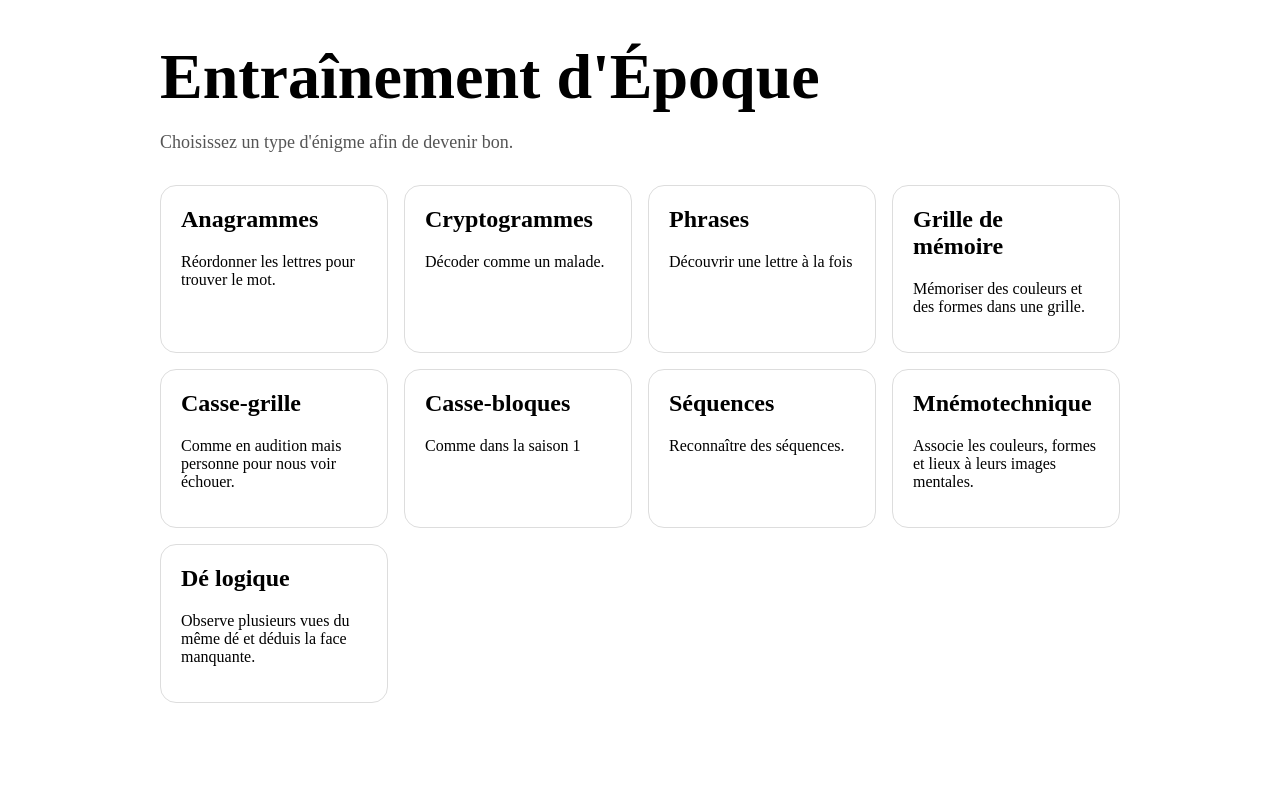
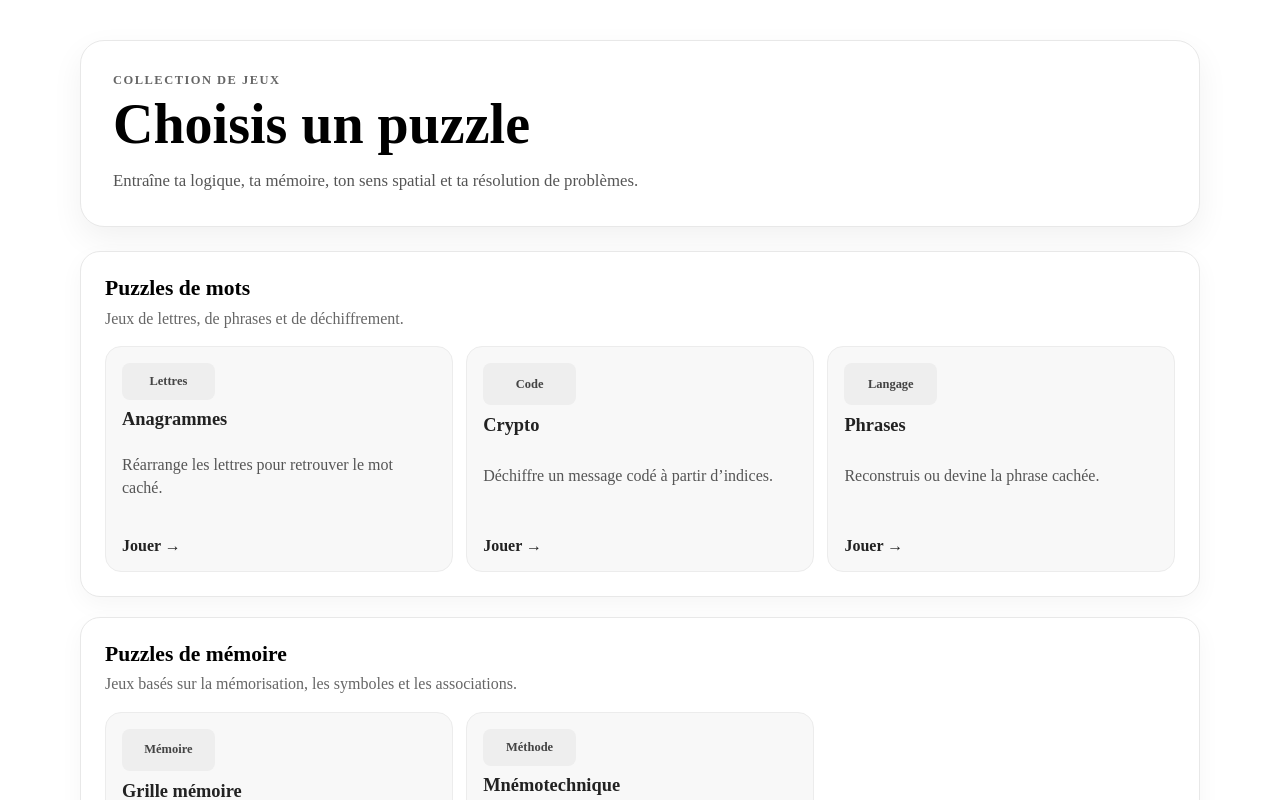
Before and after one commit to madmoune/epoque, an Angular app: page / in a window 1280 px wide. Shown: the top 800 px of the page. Built offline with nearby package versions, Linux system fonts and the light colour scheme.

Commit message:
Refact home.

```diff
--- a/src/app/pages/home/home.page.html
+++ b/src/app/pages/home/home.page.html
@@ -1,16 +1,41 @@
-<main class="page">
+<main class="home-page">
     <section class="hero">
-        <h1>Entraînement d'Époque</h1>
-        <p>Choisissez un type d'énigme afin de devenir bon.</p>
+        <p class="eyebrow">Collection de jeux</p>
+        <h1>Choisis un puzzle</h1>
+        <p class="hero-text">
+            Entraîne ta logique, ta mémoire, ton sens spatial et ta résolution de problèmes.
+        </p>
     </section>
 
-    <section class="puzzle-grid" aria-label="Puzzle types">
-        @for (puzzle of puzzleTypes; track puzzle.title) {
-        <a class="puzzle-card" [routerLink]="puzzle.route" [class.disabled]="!puzzle.isAvailable"
-            [attr.aria-disabled]="!puzzle.isAvailable">
-            <h2>{{ puzzle.title }}</h2>
-            <p>{{ puzzle.description }}</p>
-        </a>
+    <section class="category-list" aria-label="Catégories de puzzles">
+        @for (category of categories; track category.title) {
+        <section class="category-card">
+            <div class="category-header">
+                <h2>{{ category.title }}</h2>
+                <p>{{ category.description }}</p>
+            </div>
+
+            @if (category.puzzles.length > 0) {
+            <div class="puzzle-grid">
+                @for (puzzle of category.puzzles; track puzzle.route) {
+                <a class="puzzle-card" [routerLink]="puzzle.route">
+                    @if (puzzle.tag) {
+                    <span class="puzzle-tag">{{ puzzle.tag }}</span>
+                    }
+
+                    <h3>{{ puzzle.title }}</h3>
+                    <p>{{ puzzle.description }}</p>
+
+                    <span class="play-link">Jouer →</span>
+                </a>
+                }
+            </div>
+            } @else {
+            <div class="empty-category">
+                {{ category.emptyText }}
+            </div>
+            }
+        </section>
         }
     </section>
 </main>
--- a/src/app/pages/home/home.page.scss
+++ b/src/app/pages/home/home.page.scss
@@ -1,46 +1,163 @@
-.page {
-    max-width: 960px;
+.home-page {
+    max-width: 1120px;
     margin: 0 auto;
     padding: 2rem;
 }
 
 .hero {
-    margin-bottom: 2rem;
+    padding: 2rem;
+    border: 1px solid #e8e8e8;
+    border-radius: 1.5rem;
+    background: #fff;
+    box-shadow: 0 0.75rem 2rem rgb(0 0 0 / 6%);
+}
 
-    h1 {
-        font-size: clamp(2rem, 5vw, 4rem);
+.eyebrow {
+    margin: 0 0 0.5rem;
+    text-transform: uppercase;
+    letter-spacing: 0.12em;
+    font-size: 0.78rem;
+    color: #666;
+    font-weight: 800;
+}
+
+h1 {
+    margin: 0;
+    font-size: clamp(2rem, 5vw, 3.5rem);
+    line-height: 1;
+}
+
+.hero-text {
+    max-width: 680px;
+    margin: 1rem 0 0;
+    color: #555;
+    font-size: 1.05rem;
+    line-height: 1.55;
+}
+
+.category-list {
+    display: grid;
+    gap: 1.25rem;
+    margin-top: 1.5rem;
+}
+
+.category-card {
+    padding: 1.5rem;
+    border: 1px solid #e8e8e8;
+    border-radius: 1.25rem;
+    background: #fff;
+    box-shadow: 0 0.5rem 1.5rem rgb(0 0 0 / 4%);
+}
+
+.category-header {
+    margin-bottom: 1rem;
+
+    h2 {
         margin: 0;
+        font-size: 1.35rem;
     }
 
     p {
-        font-size: 1.125rem;
-        color: #555;
+        margin: 0.35rem 0 0;
+        color: #666;
+        line-height: 1.45;
     }
 }
 
 .puzzle-grid {
     display: grid;
-    grid-template-columns: repeat(auto-fit, minmax(220px, 1fr));
-    gap: 1rem;
+    grid-template-columns: repeat(3, minmax(0, 1fr));
+    gap: 0.85rem;
 }
 
 .puzzle-card {
-    display: block;
-    padding: 1.25rem;
-    border: 1px solid #ddd;
+    display: grid;
+    gap: 0.6rem;
+    min-height: 12rem;
+    padding: 1rem;
+    border: 1px solid #ececec;
     border-radius: 1rem;
+    background: #f8f8f8;
+    color: #222;
     text-decoration: none;
-    color: inherit;
     transition:
-        transform 150ms ease,
-        box-shadow 150ms ease;
+        transform 160ms ease,
+        border-color 160ms ease,
+        background 160ms ease,
+        box-shadow 160ms ease;
 
-    &:hover {
-        transform: translateY(-2px);
-        box-shadow: 0 0.75rem 2rem rgb(0 0 0 / 8%);
+    h3 {
+        margin: 0;
+        font-size: 1.15rem;
     }
 
-    h2 {
-        margin-top: 0;
+    p {
+        margin: 0;
+        color: #555;
+        line-height: 1.4;
+    }
+
+    &:hover,
+    &:focus-visible {
+        transform: translateY(-2px);
+        border-color: #222;
+        background: #fff;
+        box-shadow: 0 0.75rem 1.5rem rgb(0 0 0 / 8%);
+        outline: none;
     }
 }
+
+.puzzle-tag {
+    display: inline-flex;
+    align-items: center;
+    justify-content: center;
+    justify-self: start;
+    min-width: 4.5rem;
+    padding: 0.25rem 0.65rem;
+    border-radius: 0.5rem;
+    background: #eeeeee;
+    color: #444;
+    font-size: 0.78rem;
+    font-weight: 800;
+    line-height: 1.2;
+}
+
+.play-link {
+    align-self: end;
+    margin-top: auto;
+    font-weight: 800;
+}
+
+.empty-category {
+    padding: 1rem;
+    border: 1px dashed #d6d6d6;
+    border-radius: 1rem;
+    background: #fafafa;
+    color: #666;
+    font-weight: 700;
+}
+
+@media (max-width: 860px) {
+    .puzzle-grid {
+        grid-template-columns: repeat(2, minmax(0, 1fr));
+    }
+}
+
+@media (max-width: 560px) {
+    .home-page {
+        padding: 1rem;
+    }
+
+    .hero,
+    .category-card {
+        padding: 1rem;
+    }
+
+    .puzzle-grid {
+        grid-template-columns: 1fr;
+    }
+
+    .puzzle-card {
+        min-height: auto;
+    }
+}
--- a/src/app/pages/home/home.page.ts
+++ b/src/app/pages/home/home.page.ts
@@ -1,74 +1,117 @@
 import { Component } from '@angular/core';
 import { RouterLink } from '@angular/router';
 
-type PuzzleType = {
+type PuzzleCard = {
     title: string;
     description: string;
     route: string;
-    isAvailable: boolean;
+    tag?: string;
+};
+
+type PuzzleCategory = {
+    title: string;
+    description: string;
+    puzzles: PuzzleCard[];
+    emptyText?: string;
 };
 
 @Component({
     selector: 'app-home-page',
     imports: [RouterLink],
-    templateUrl: 'home.page.html',
-    styleUrl: 'home.page.scss',
+    templateUrl: './home.page.html',
+    styleUrl: './home.page.scss',
 })
 export class HomePage {
-    protected readonly puzzleTypes: PuzzleType[] = [
+    protected readonly categories: PuzzleCategory[] = [
+        {
+            title: 'Puzzles de mots',
+            description: 'Jeux de lettres, de phrases et de déchiffrement.',
+            puzzles: [
                 {
                     title: 'Anagrammes',
-            description: 'Réordonner les lettres pour trouver le mot.',
+                    description: 'Réarrange les lettres pour retrouver le mot caché.',
                     route: '/anagrams',
-            isAvailable: true,
+                    tag: 'Lettres',
                 },
                 {
-            title: 'Cryptogrammes',
-            description: 'Décoder comme un malade.',
+                    title: 'Crypto',
+                    description: 'Déchiffre un message codé à partir d’indices.',
                     route: '/cryptograms',
-            isAvailable: true,
+                    tag: 'Code',
                 },
                 {
                     title: 'Phrases',
-            description: 'Découvrir une lettre à la fois',
+                    description: 'Reconstruis ou devine la phrase cachée.',
                     route: '/phrases',
-            isAvailable: true,
+                    tag: 'Langage',
+                },
+            ],
         },
         {
-            title: 'Grille de mémoire',
-            description: 'Mémoriser des couleurs et des formes dans une grille.',
+            title: 'Puzzles de mémoire',
+            description:
+                'Jeux basés sur la mémorisation, les symboles et les associations.',
+            puzzles: [
+                {
+                    title: 'Grille mémoire',
+                    description: 'Mémorise une grille de formes et de couleurs.',
                     route: '/memory-grid',
-            isAvailable: true,
-        },
-        {
-            title: 'Casse-grille',
-            description: 'Comme en audition mais personne pour nous voir échouer.',
-            route: '/jigsaw-grid',
-            isAvailable: true,
-        },
-        {
-            title: 'Casse-bloques',
-            description: 'Comme dans la saison 1',
-            route: '/jigsaw-blocks',
-            isAvailable: true,
-        },
-        {
-            title: 'Séquences',
-            description: 'Reconnaître des séquences.',
-            route: '/sequences',
-            isAvailable: true,
+                    tag: 'Mémoire',
                 },
                 {
                     title: 'Mnémotechnique',
-            description: 'Associe les couleurs, formes et lieux à leurs images mentales.',
+                    description:
+                        'Pratique les associations objet, qualité, action et lieu.',
                     route: '/mnemonic',
-            isAvailable: true,
+                    tag: 'Méthode',
+                },
+            ],
+        },
+        {
+            title: 'Puzzles mathématiques',
+            description: 'Suites, logique numérique et raisonnement mathématique.',
+            puzzles: [
+                {
+                    title: 'Suites mathématiques',
+                    description: 'Trouve le prochain nombre dans une suite logique.',
+                    route: '/sequences',
+                    tag: 'Nombres',
+                },
+            ],
+        },
+        {
+            title: 'Puzzles de casse-tête',
+            description:
+                'Puzzles de placement, de blocs et de reconstruction visuelle.',
+            puzzles: [
+                {
+                    title: 'Grille de pièces',
+                    description:
+                        'Place les pièces dans la grille pour compléter le puzzle.',
+                    route: '/jigsaw-grid',
+                    tag: 'Placement',
+                },
+                {
+                    title: 'Chemins',
+                    description:
+                        'Reconstruis le chemin continu avec les blocs disponibles.',
+                    route: '/jigsaw-blocks',
+                    tag: 'Chemin',
                 },
                 {
                     title: 'Dé logique',
-            description: 'Observe plusieurs vues du même dé et déduis la face manquante.',
+                    description:
+                        'Suis le parcours d’un dé et retrouve le dernier symbole.',
                     route: '/dice',
-            isAvailable: true,
+                    tag: 'Spatial',
+                },
+            ],
+        },
+        {
+            title: 'Puzzles',
+            description: 'Vrais puzzles de type jeu d’évasion ou puzzle hunt.',
+            puzzles: [],
+            emptyText: 'Aucun puzzle ajouté pour le moment.',
         },
     ];
 }
```
Lines whose indentation alone changed are shown as unchanged.
